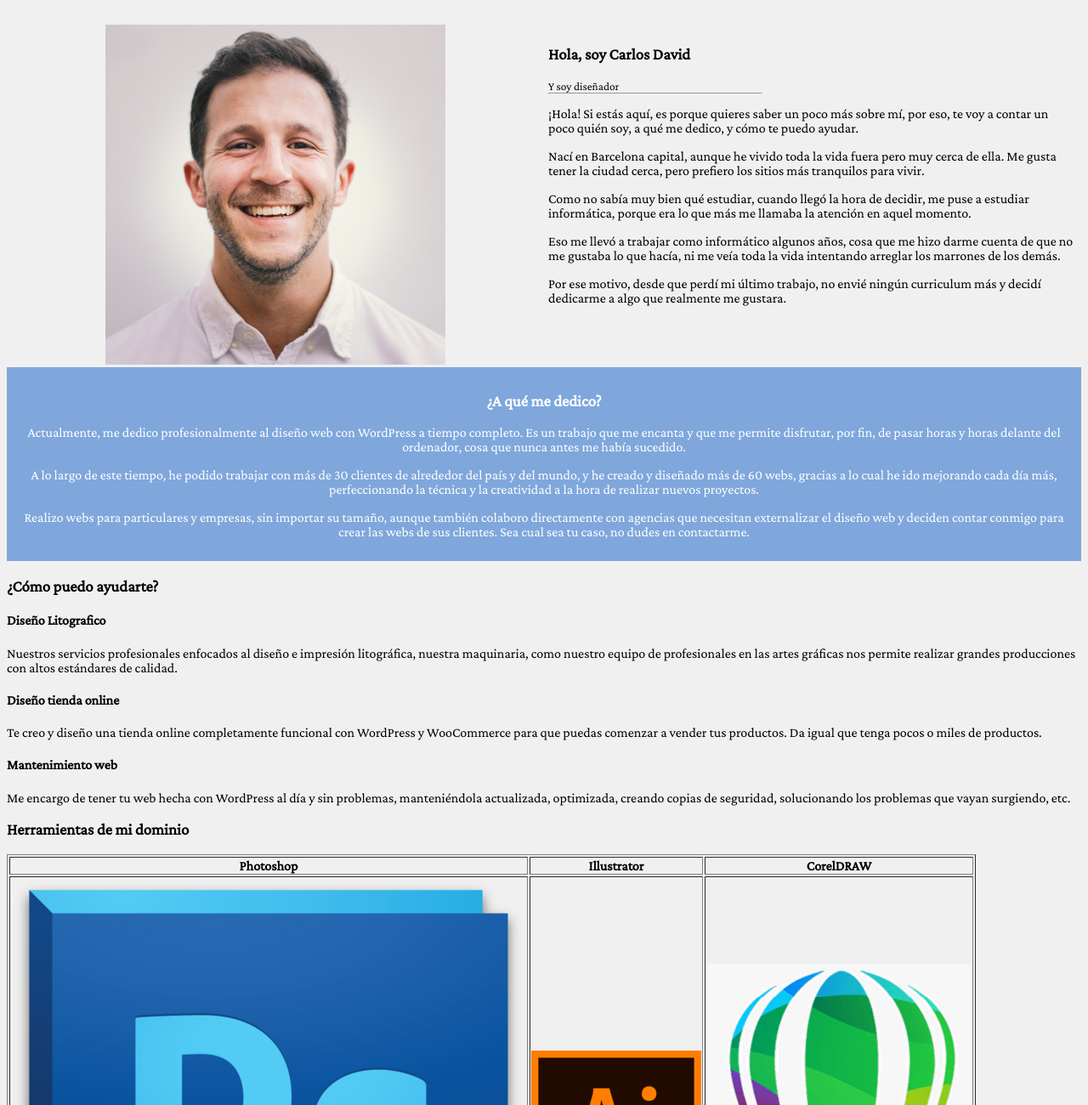
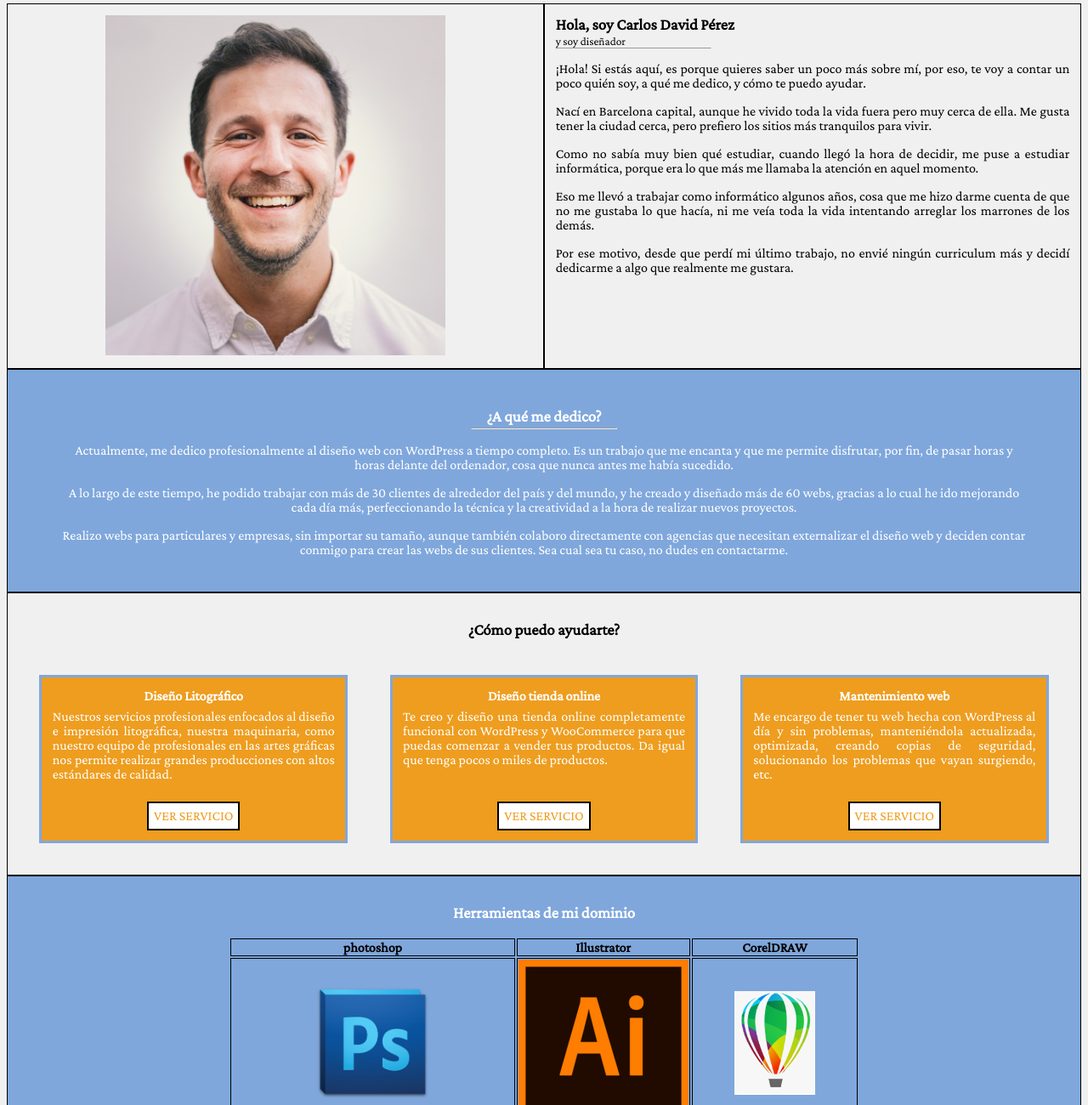
Before and after one commit to AlexanderPeraltaL/DD3D, a plain HTML site: page index.html in a window 1280 px wide. Shown: the part 194-1494 px from the top of the page at 85% size. Drawn offline with nearby package versions, Linux system fonts and the light colour scheme.

```diff
--- a/CSS/main.css
+++ b/CSS/main.css
@@ -1,14 +1,15 @@
-body{
-    font-family: crimson pro;
-    background-color: rgb(240 , 240, 240);
+body {
+    font-family: 'Crimson Pro', serif;
+    background-color: rgb(240, 240, 240);
     display: grid;
     grid-template-areas:  "header"
                           "nav"
                           "main"
                           "footer";
     grid-template-columns: 1fr;
-    grid-template-rows: auto 5% 1fr 5%;
-    gap: 8px;
+    grid-template-rows: auto 5% 1fr 4%;
+    gap: 1px;
+    min-width: 700px;
   }
 
   header{
@@ -16,7 +17,6 @@
     flex-wrap: wrap;
     justify-content: center;
     grid-area: header;
-
   }
 
   nav{
@@ -28,24 +28,25 @@
     flex-wrap: wrap;
     justify-content: center;
     list-style: none;
-    margin: 20px 0px 0px 0px;
-    border-top: solid 1px black;
-    border-bottom: solid 1px black;
     padding: 10px;
   }
 
   nav ul li a{
     text-decoration: none;
     margin-right: 30px;
-    font-size: 22px;
     background-color: #857ea5;
+    color: black;
+    padding: 1px 20px 2px 20px;
     border-radius: 5px;
-    color: black;
-    padding: 2px 30px 4px 30px;
+    font-size: 20px;
   }
 
   .active{
     background-color: #e07923;
+  }
+
+  .mi_borde{
+    border: solid 1px black;
   }
 
   main{
@@ -56,35 +57,134 @@
     display: grid;
     grid-template-columns: 1fr 1fr;
   }
-main section #foto_quien_soy{
+
+  main #sec_quien_soy article{
+    padding: 2%;
+  }
+
+  main #sec_quien_soy #foto_quien_soy{
     text-align: center;
   }
 
-main section #art_quien_soy{
-   padding: 5px;
+  /* main #sec_quien_soy #art_quien_soy{
+    padding:5px;
+  } */
 
+  main #sec_quien_soy #art_quien_soy div hr{
+    width: 30%;
+    float: left;
+    margin: auto;
   }
 
-main #art_quien_soy article{
-
-    border: solid 1px;
-
+  main #sec_quien_soy #art_quien_soy h3{
+    margin: auto;
   }
-
-main #sec_quien_soy #art_quien_soy div hr{
-    width: 250px;
-    float: left;
-    margin: auto;
+  main #sec_quien_soy #art_quien_soy p{
+    text-align: justify;
   }
 
   main #a_que_me_dedico{
     background-color: #7fa7dc;
     color: white;
     text-align: center;
-    padding: 10px;
+    padding: 2% 5% 2% 5%;
+
   }
 
-footer
-{
+  main #a_que_me_dedico h3 {
+    margin-bottom: 3px;
+  }
+
+  main #a_que_me_dedico hr{
+    width: 15%;
+    margin: auto;
+  }
+
+  main #servicios {
+    border: solid 1px;
+    padding: 1%;
+  }
+
+  main #servicios .serv_cont_titulo{
+    display: flex;
+    justify-content: center;
+  }
+
+  main #servicios .serv_cont_cuadros{
+    display: flex;
+    justify-content: space-around;
+  }
+
+  main #servicios .serv_cont_cuadros article{
+    width: 30%;
+    margin: 2%;
+    border: solid 3px #7fa7dc;
+    color: white;
+    background-color: #ee9d1f;
+    padding: 1%;
+    display: grid;
+    grid-template-rows: 5% 1fr 20%;
+  }
+
+  main #servicios .serv_cont_cuadros article h4{
+    margin: auto;
+  }
+
+  main #servicios .serv_cont_cuadros article .serv_cont_boton{
+    display: flex;
+    flex-wrap: wrap;
+    justify-content: center;
+  }
+
+  main #servicios .serv_cont_cuadros article p{
+    text-align: justify;
+  }
+
+  main #servicios .serv_cont_cuadros article .serv_mi_boton{
+    text-decoration: none;
+    background-color: white;
+    color:#ee9d1f;
+    padding: 6px;
+    border: solid 2px black;
+    text-transform: uppercase;
+  }
+
+  main #servicios .serv_cont_cuadros article .serv_mi_boton:hover{
+    box-shadow: 2px 2px 2px 1px black;
+  }
+
+  main #herramientas{
+    background-color: #7fa7dc;
+    text-align: center;
+    display: flex;
+    flex-direction: column;
+    padding: 1% 1% 5% 1%;
+  }
+
+  main #herramientas h3{
+    text-align: center;
+    color: white
+  }
+
+  main #herramientas #tbl_herramientas{
+    width: 60%;
+    align-self: center;
+  }
+
+  main #herramientas #tbl_herramientas tr td, th{
+    border: solid 1px;
+  }
+
+  main #herramientas #tbl_herramientas tr td #herrmt_img_photoshop{
+    width: 40%;
+  }
+
+  main #herramientas #tbl_herramientas tr td #herrmt_img_corel{
+    width: 50%;
+  }
+
+  footer{
     grid-area: footer;
+    text-align: center;
+    margin-bottom: 10px;
   }
--- /dev/null
+++ b/CSS/style-cotizador.css
@@ -0,0 +1,111 @@
+body {
+    font-family: 'Crimson Pro', serif;
+    background-color: rgb(240, 240, 240);
+    display: grid;
+    grid-template-columns: 1fr;
+    /* grid-template-rows: 25% 10% 60% 15%; */
+    grid-template-areas:  "header"
+                          "nav"
+                          "main"
+                          "footer";
+    /* gap: 1px; */
+    min-width: 700px;
+  }
+
+  header{
+    display: flex;
+    flex-wrap: wrap;
+    justify-content: center;
+    grid-area: header;
+  }
+
+  nav{
+    grid-area: nav;
+  }
+
+  nav ul{
+    display: flex;
+    flex-wrap: wrap;
+    justify-content: center;
+    list-style: none;
+    padding:10px;
+  }
+
+  nav ul li a{
+    text-decoration: none;
+    margin-right: 30px;
+    background-color: #857ea5;
+    color: black;
+    padding: 1px 20px 2px 20px;
+    border-radius: 5px;
+    font-size: 20px;
+  }
+
+  .active{
+    background-color: #e07923;
+  }
+
+  .mi_borde{
+    border: solid 1px black;
+  }
+
+  main{
+    grid-area: main;
+    display: flex;
+    justify-content: center;
+    align-items: center;
+    flex-direction: column;
+  }
+
+  p {
+    margin-top: 5px;
+  }
+
+  #cotizador {
+    width: 300px;
+    display: grid;
+    grid-template-columns: 150px 150px;
+    gap: 2px;
+    margin-bottom: 20px;
+    /* justify-self: end; */
+
+  }
+
+  #labels {
+    display: flex;
+    flex-direction: column;
+    align-items: flex-start;
+    justify-content: space-between;
+  }
+
+  #inputs {
+    display: flex;
+    flex-direction: column;
+    align-items: flex-start;
+    justify-content: space-between;
+  }
+
+
+
+  input {
+    width: 140px;
+    margin: 5px;
+  }
+
+  legend {
+    margin-bottom: 10px;
+  }
+
+  textarea{
+    width: 300px;
+  }
+
+  button {
+    margin: 15px 0px;
+  }
+
+  footer{
+    grid-area: footer;
+    text-align: center;
+    margin-bottom: 10px;
+  }
--- a/index.html
+++ b/index.html
@@ -1,132 +1,105 @@
 <!DOCTYPE html>
-<html lang="es">
+<html lang="en">
 <head>
-    <meta charset="UTF-8" />
-    <meta name="viewport" content="width=device-width, initial-scale=1.0" />
-    <link rel="stylesheet" href="CSS/main.css">
-    <meta name="title" content="Diseño Digital 3D">
-    <meta name="desciprion" content="Somos uno empresa Colombiana de Innovación y Diseño Digital ubicada en Medellín, Antioquía.|">
+    <meta charset="UTF-8"/>
+    <meta name="viewport" content="width=device-width, initial-scale=1.0"/>
+    <meta name="title" content="Diseño Digital 3D"/>
+    <meta name="description" content="Somos uno empresa Colombiana de Innovación y Diseño Digital ubicada en Medellín, Antioquía."/>
+    <title>¿Quien soy?</title>
     <link rel="stylesheet" href="https://fonts.googleapis.com/css2?family=Crimson+Pro">
-    <title>¿Quién soy?</title>
+    <link rel="stylesheet" href="css/main.css">
 </head>
 <body>
     <header>
-      <img src="img/logo.png" alt="Logo DD3D" />
+        <img src="img/logo.png" alt="Logo de DD3D" title="Logo"/>
     </header>
+
     <nav>
-      <ul>
-        <li><a href="#" class="active">CEO</a></li>
+        <ul class="mi_borde">
+            <li><a class="active" href="#">CEO</a></li>
             <li><a href="#">Nuestra empresa</a></li>
-        <li><a href="#">Cotizador</a></li>
+            <li><a href="HTML/Cotizador.html">Cotizador</a></li>
         </ul>
     </nav>
+
     <main>
         <section id="sec_quien_soy">
-        <article id="foto_quien_soy">
-          <img src="img/unnamed.jpg" alt="Foto" />
+            <article id="foto_quien_soy" class="mi_borde">
+                <img src="img/unnamed.jpg" alt="Imagen de empresario"/>
             </article>
-        <article id="art_quien_soy">
-          <h3>Hola, soy Carlos David</h3>
-          <small>Y soy diseñador</small>
-          <div> <hr> </div>
+            <article id="art_quien_soy" class="mi_borde">
+                <h3>Hola, soy Carlos David Pérez</h3>
+                <small>y soy diseñador</small>
+                <div>
+                    <hr/>
+                </div>
+                <p>
+                    ¡Hola! Si estás aquí, es porque quieres saber un poco más sobre mí, por eso, te voy a contar un poco quién soy, a qué me dedico, y cómo te puedo ayudar.
+                </p>
+                <p>Nací en Barcelona capital, aunque he vivido toda la vida fuera pero muy cerca de ella. Me gusta tener la ciudad cerca, pero prefiero los sitios más tranquilos para vivir.</p>
+                <p>
+                    Como no sabía muy bien qué estudiar, cuando llegó la hora de decidir, me puse a estudiar informática, porque era lo que más me llamaba la atención en aquel momento.
+                </p>
+                <p>Eso me llevó a trabajar como informático algunos años, cosa que me hizo darme cuenta de que no me gustaba lo que hacía, ni me veía toda la vida intentando arreglar los marrones de los demás.</p>
+                <p>
+                    Por ese motivo, desde que perdí mi último trabajo, no envié ningún curriculum más y decidí dedicarme a algo que realmente me gustara.
+                </p>
 
-          <p>
-            ¡Hola! Si estás aquí, es porque quieres saber un poco más sobre mí,
-            por eso, te voy a contar un poco quién soy, a qué me dedico, y cómo
-            te puedo ayudar.
-          </p>
-          <p>
-            Nací en Barcelona capital, aunque he vivido toda la vida fuera pero
-            muy cerca de ella. Me gusta tener la ciudad cerca, pero prefiero los
-            sitios más tranquilos para vivir.
-          </p>
-          <p>
-            Como no sabía muy bien qué estudiar, cuando llegó la hora de
-            decidir, me puse a estudiar informática, porque era lo que más me
-            llamaba la atención en aquel momento.
-          </p>
-          <p>
-            Eso me llevó a trabajar como informático algunos años, cosa que me
-            hizo darme cuenta de que no me gustaba lo que hacía, ni me veía toda
-            la vida intentando arreglar los marrones de los demás.
-          </p>
-          <p>
-            Por ese motivo, desde que perdí mi último trabajo, no envié ningún
-            curriculum más y decidí dedicarme a algo que realmente me gustara.
-          </p>
             </article>
         </section>
-      <section id="a_que_me_dedico">
+        <section id="a_que_me_dedico" class="mi_borde">
             <h3>¿A qué me dedico?</h3>
-        <p>
-          Actualmente, me dedico profesionalmente al diseño web con WordPress a
-          tiempo completo. Es un trabajo que me encanta y que me permite
-          disfrutar, por fin, de pasar horas y horas delante del ordenador, cosa
-          que nunca antes me había sucedido.
-        </p>
-        <p>
-          A lo largo de este tiempo, he podido trabajar con más de 30 clientes
-          de alrededor del país y del mundo, y he creado y diseñado más de 60
-          webs, gracias a lo cual he ido mejorando cada día más, perfeccionando
-          la técnica y la creatividad a la hora de realizar nuevos proyectos.
-        </p>
-        <p>
-          Realizo webs para particulares y empresas, sin importar su tamaño,
-          aunque también colaboro directamente con agencias que necesitan
-          externalizar el diseño web y deciden contar conmigo para crear las
-          webs de sus clientes. Sea cual sea tu caso, no dudes en contactarme.
-        </p>
+            <hr/>
+            <p>Actualmente, me dedico profesionalmente al diseño web con WordPress a tiempo completo. Es un trabajo que me encanta y que me permite disfrutar, por fin, de pasar horas y horas delante del ordenador, cosa que nunca antes me había sucedido.</p>
+            <p>A lo largo de este tiempo, he podido trabajar con más de 30 clientes de alrededor del país y del mundo, y he creado y diseñado más de 60 webs, gracias a lo cual he ido mejorando cada día más, perfeccionando la técnica y la creatividad a la hora de realizar nuevos proyectos.</p>
+            <p>Realizo webs para particulares y empresas, sin importar su tamaño, aunque también colaboro directamente con agencias que necesitan externalizar el diseño web y deciden contar conmigo para crear las webs de sus clientes. Sea cual sea tu caso, no dudes en contactarme.</p>
         </section>
-      <section>
+        <section id="servicios" class="mi_borde">
+            <section class="serv_cont_titulo">
                 <h3>¿Cómo puedo ayudarte?</h3>
+            </section>
+            <section class="serv_cont_cuadros">
                 <article>
-          <h4>Diseño Litografico</h4>
-          <p>
-            Nuestros servicios profesionales enfocados al diseño e impresión
-            litográfica, nuestra maquinaria, como nuestro equipo de
-            profesionales en las artes gráficas nos permite realizar grandes
-            producciones con altos estándares de calidad.
-          </p>
+                    <h4>Diseño Litográfico</h4>
+                    <p>Nuestros servicios profesionales enfocados al diseño e impresión litográfica, nuestra maquinaria, como nuestro equipo de profesionales en las artes gráficas nos permite realizar grandes producciones con altos estándares de calidad.</p>
+                    <div class="serv_cont_boton"><a class="serv_mi_boton" href="#">ver servicio</a></div>
                 </article>
                 <article>
                     <h4>Diseño tienda online</h4>
-          <p>
-            Te creo y diseño una tienda online completamente funcional con
-            WordPress y WooCommerce para que puedas comenzar a vender tus
-            productos. Da igual que tenga pocos o miles de productos.
-          </p>
+                    <p>Te creo y diseño una tienda online completamente funcional con WordPress y WooCommerce para que puedas comenzar a vender tus productos. Da igual que tenga pocos o miles de productos.</p>
+                    <div class="serv_cont_boton"><a class="serv_mi_boton" href="#">ver servicio</a></div>
                 </article>
-        <article><h4>Mantenimiento web</h4></article>
-        <p>
-          Me encargo de tener tu web hecha con WordPress al día y sin problemas,
-          manteniéndola actualizada, optimizada, creando copias de seguridad,
-          solucionando los problemas que vayan surgiendo, etc.
-        </p>
+                <article>
+                    <h4>Mantenimiento web</h4>
+                    <p>Me encargo de tener tu web hecha con WordPress al día y sin problemas, manteniéndola actualizada, optimizada, creando copias de seguridad, solucionando los problemas que vayan surgiendo, etc.</p>
+                    <div class="serv_cont_boton"><a class="serv_mi_boton" href="#">ver servicio</a></div>
+                </article>
             </section>
-      <section>
+        </section>
+        <section id="herramientas" class="mi_borde">
             <h3>Herramientas de mi dominio</h3>
-          <table border="1">
+            <table id="tbl_herramientas">
                 <thead>
-
+                    <tr>
+                        <th>photoshop</th>
+                        <th>Illustrator</th>
+                        <th>CorelDRAW</th>
+                    </tr>
                 </thead>
                 <tbody>
                     <tr>
-                    <th>Photoshop</th>
-                    <th>Illustrator</th>
-                    <th>CorelDRAW</th>
+                        <td><img id="herrmt_img_photoshop" src="img/Adobe_Photoshop_CS5_icon.png" alt=""/></td>
+                        <td><img id="herrmt_img_ilustrator" src="img/200px-Illustrator_CC_icon.png" alt=""/></td>
+                        <td><img id="herrmt_img_corel" src="img/corel.png" alt=""/></td>
                     </tr>
                 </tbody>
-                <tr>
-                    <td> <img src= "img/Adobe_Photoshop_CS5_icon.png" alt="Photoshop"/> </td>
-                    <td> <img src= "img/200px-Illustrator_CC_icon.png" alt="Illustrator"/></td>
-                    <td> <img src= "img/corel.png" alt="CorelDRAW"/></td>
-                </tr>
             </table>
         </section>
     </main>
 
-    <footer>
-        <p>Copyright © 2020 | Medellín - Antioquia, colombia | Nuestra empresa | Contacto</p>
+    <footer class="mi_borde">
+        <p>Copyright© 2020 | Medellin - Antioquio, Colombia | Nuesto empreso | Contacto </p>
     </footer>
+
 </body>
 </html>
```
Also changed, not shown: HTML/Cotizador.html (added, +75 -0 lines), JS/main.js (added, +39 -0 lines). Lines whose indentation alone changed are shown as unchanged.
